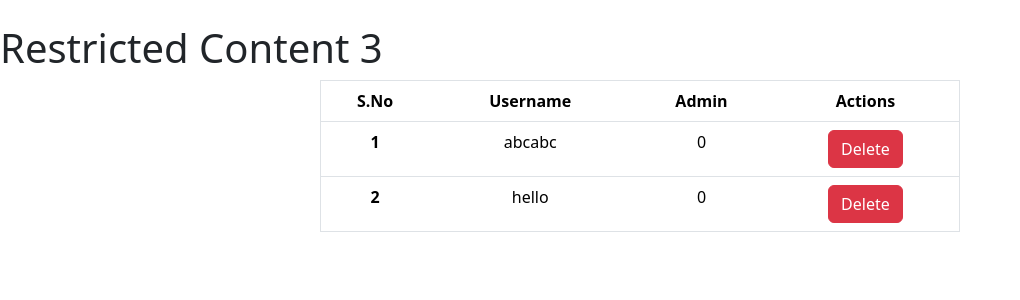
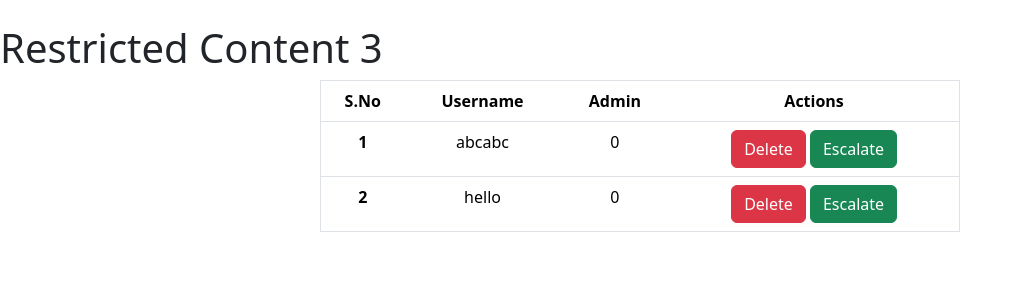
Before and after one commit to adhirajpandey/Flask-Auth, a Flask app: page /restricted_content3 in a window 1280 px wide. Shown: the part 56-356 px from the top of the page, without its empty margins (0-1020 px from the left). Run offline with Flask 3, Linux system fonts and the light colour scheme; a user stored in the database is signed in; data comes from the database, SQL or seed files in the repository.

Commit message:
Add escalate to admin button

```diff
--- a/app.py
+++ b/app.py
@@ -153,6 +153,15 @@ def delete_user():
     else:
         return redirect(url_for('login'))
 
+@app.route("/escalate_user", methods = ["POST"])
+def escalate_user():
+    if 'username' in session and session['admin'] == 1:
+        username = request.form.get('username')
+        dao.escalate_user(username)
+        return redirect(url_for('restricted_content3'))
+    else:
+        return redirect(url_for('login'))
+
 
 if __name__ == "__main__":
 
--- a/sqlite_dao.py
+++ b/sqlite_dao.py
@@ -82,4 +82,12 @@ def delete_user(username: str):
     cursor.close()
     conn.close()
 
+def escalate_user(username: str):
+    conn = connect_sqlite()
+    cursor = conn.cursor()
+    cursor.execute("UPDATE users SET admin=1 WHERE username=?", (username,))
+    conn.commit()
+    cursor.close()
+    conn.close()
+
 create_table()
--- a/templates/restricted_content3.html
+++ b/templates/restricted_content3.html
@@ -22,10 +22,19 @@
                 <td>{{ user[1] }}</td>
                 <td>{{ user[3] }}</td>
                 <td>
-                    <form action="/delete_user" method="POST">
-                        <input type="hidden" name="username" value="{{ user[1] }}">
-                        <button type="submit" class="btn btn-danger btn-block" onclick="location.reload()">Delete</button>
-                    </form>
+                    <div class="btn-group" role="group">
+                        <form action="/delete_user" method="POST">
+                            <input type="hidden" name="username" value="{{ user[1] }}">
+                            <button type="submit" class="btn btn-danger">Delete</button>
+                        </form>
+                        {% if user[3] == 0 %}
+                        &nbsp;
+                        <form action="/escalate_user" method="POST">
+                            <input type="hidden" name="username" value="{{ user[1] }}">
+                            <button type="submit" class="btn btn-success">Escalate</button>
+                        </form>
+                        {% endif %}
+                    </div>
                 </td>
             </tr>
             {% endfor %}
```
